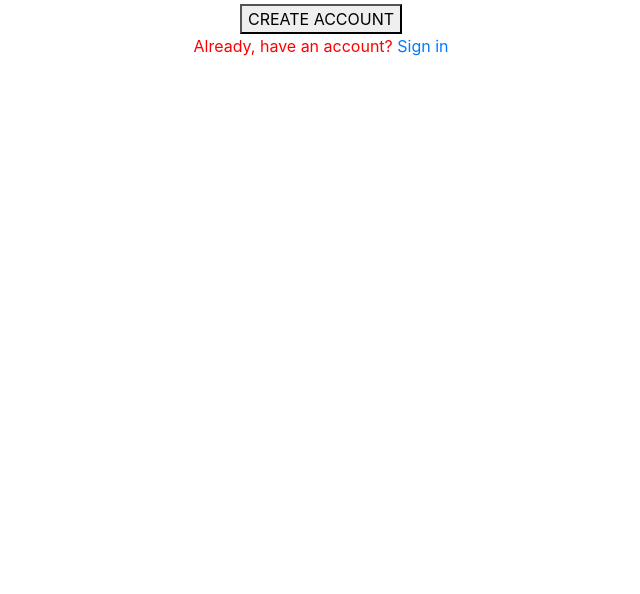
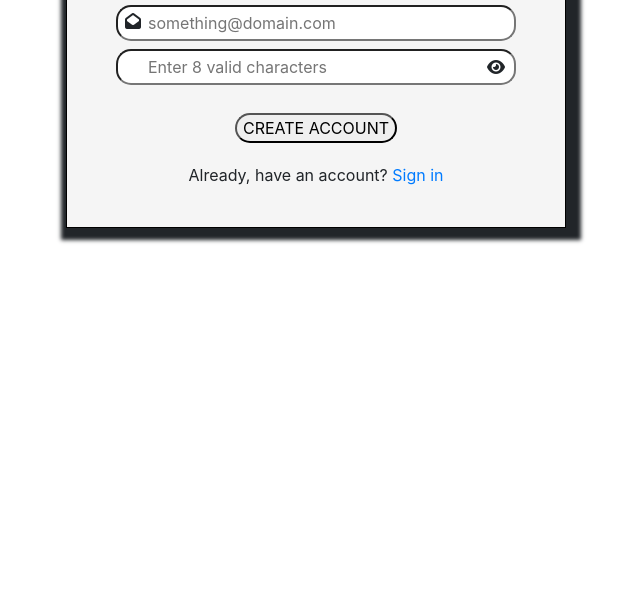
Before and after one commit to masaianshubham/Hackathon, a plain HTML site: page html/index.html in a window 1280 px wide. Shown: the part 206-800 px from the top of the page, without its empty margins (319-959 px from the left). Drawn offline with nearby package versions, Linux system fonts and the light colour scheme.

Commit message:
Login page css

```diff
--- a/style/index.css
+++ b/style/index.css
@@ -1,3 +1,35 @@
-body{
-    color:red
+.inputBox{
+    width: 400px;
+    border-radius: 15px;
+    padding: 4px 4px 4px 30px;
+    outline: none;
 }
+.buttonBox{
+    border-radius: 15px;
+    margin:20px ;
+    outline: none;
+}
+.borderBox{
+    padding:10px;
+    margin-top:70px;
+    width: 500px;
+    border:1px solid black;
+    margin-left: 300px;
+    box-shadow: 5px 2px 4px 10px;
+    background: whitesmoke;
+}
+.mail{
+    position: absolute;
+    left: 58px;
+    top: 132px;
+}
+.user{
+    position: absolute;
+    left: 58px;
+    top: 90px;
+}
+.pwd{
+    position: absolute;
+    left: 420px;
+    top: 178px;
+}
```
